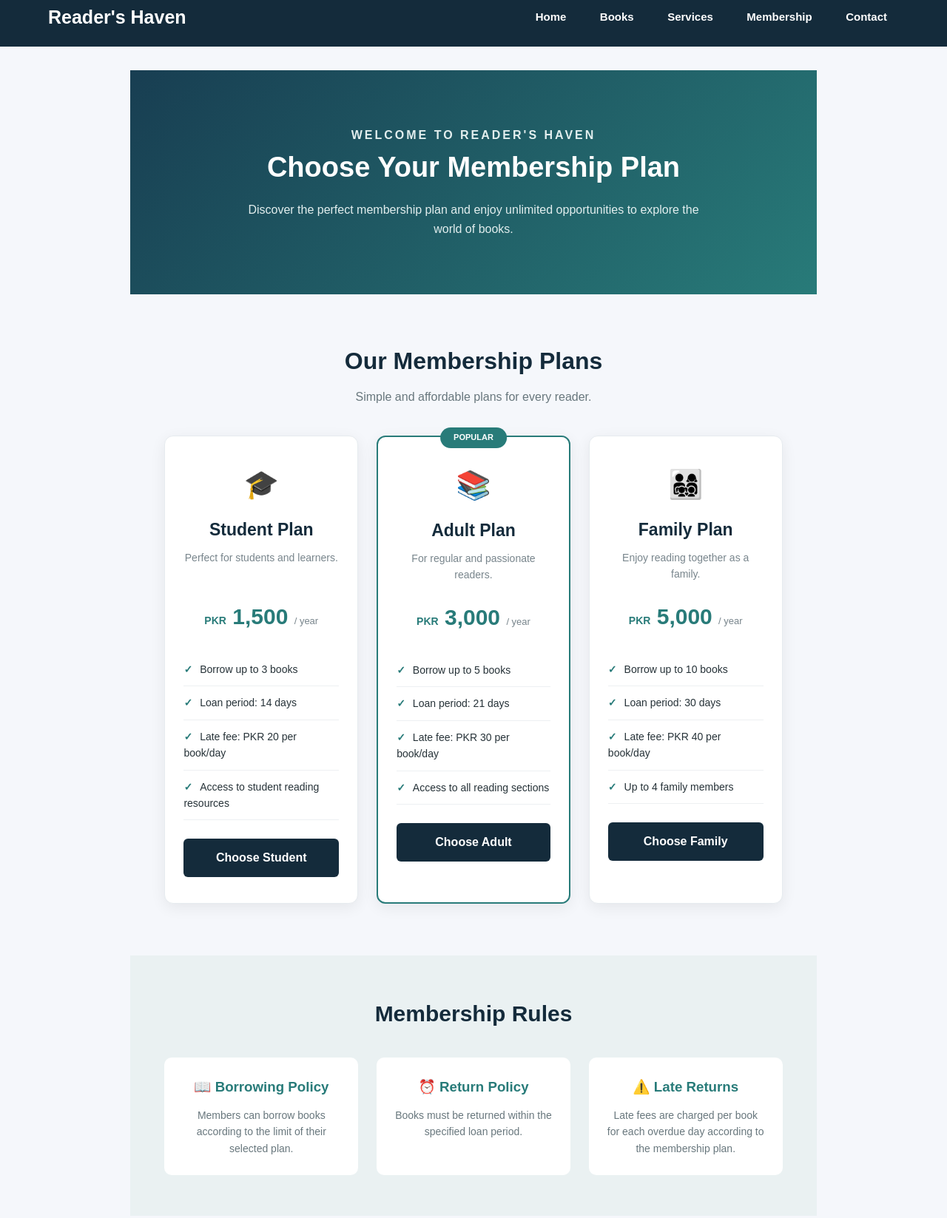
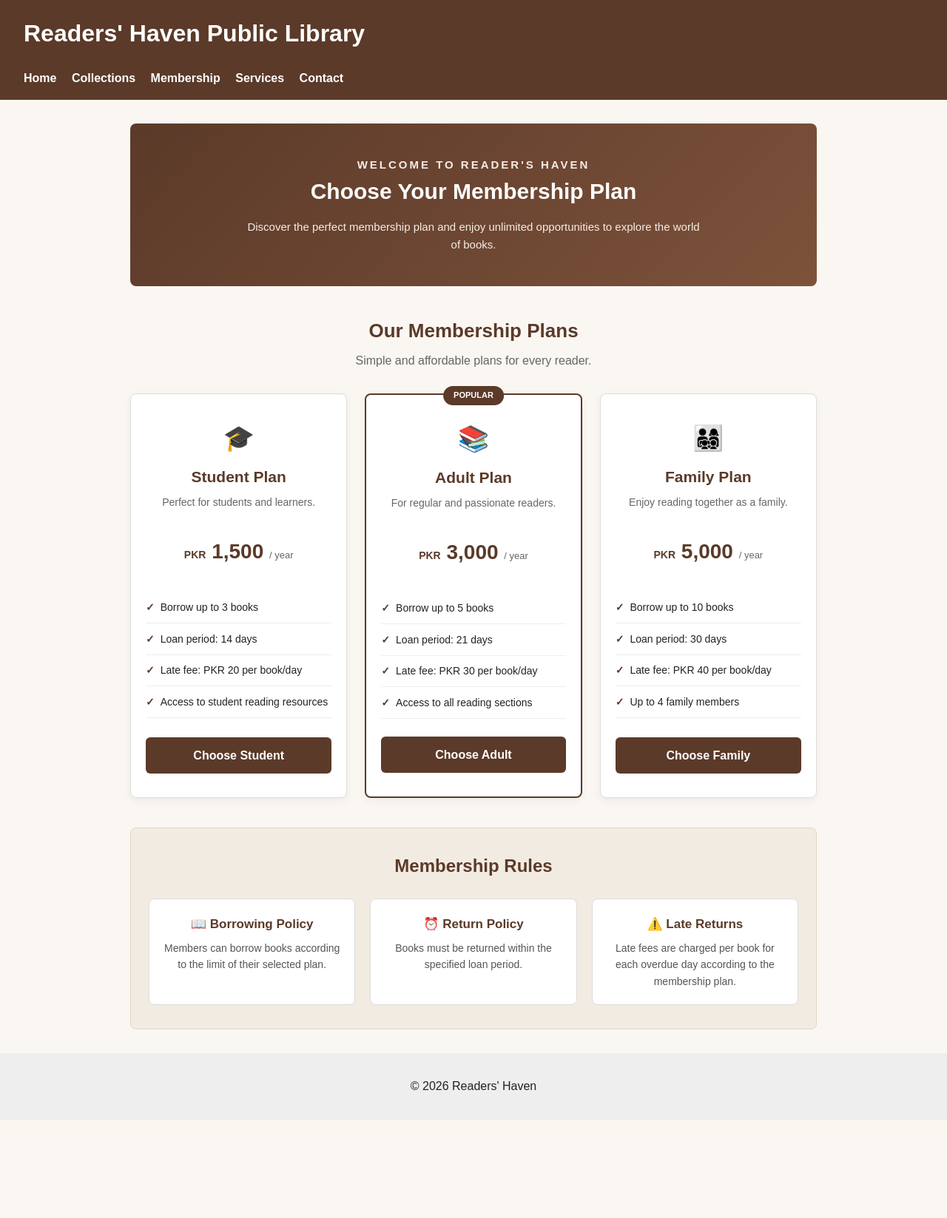
Before and after one commit to l1f26-seg3/readers-haven-library, a website: page src/membership.html in a window 1280 px wide. Shown: the part 17-1664 px from the top of the page at 74% size. After the commit the page ends 1531 px from the top, so only its background shows below. Drawn offline with Linux system fonts and the light colour scheme.

Commit message:
Align membership page header, footer, and theme with home page

```diff
--- a/src/membership.html
+++ b/src/membership.html
@@ -3,45 +3,39 @@
 <head>
     <meta charset="UTF-8">
     <meta name="viewport" content="width=device-width, initial-scale=1.0">
-    <title>Membership Plans | Reader's Haven Library</title>
+    <title>Membership Plans | Readers' Haven Public Library</title>
     <link rel="stylesheet" href="../styles/style.css">
 </head>
 <body>
 
-    <header class="header">
-        <div class="container nav">
-            <h1>Reader's Haven</h1>
+    <header>
+        <h1>Readers' Haven Public Library</h1>
         <nav>
             <a href="index.html">Home</a>
-                <a href="collections.html">Books</a>
+            <a href="collections.html">Collections</a>
+            <a href="membership.html">Membership</a>
             <a href="services.html">Services</a>
-                <a href="membership.html">Membership</a>
             <a href="contact.html">Contact</a>
         </nav>
-        </div>
     </header>
 
     <main>
-        <section class="hero">
-            <div class="container">
-                <p class="subtitle">WELCOME TO READER'S HAVEN</p>
+        <section class="membership-hero">
+            <p class="membership-subtitle">WELCOME TO READER'S HAVEN</p>
             <h2>Choose Your Membership Plan</h2>
             <p>
                 Discover the perfect membership plan and enjoy
                 unlimited opportunities to explore the world of books.
             </p>
-            </div>
         </section>
 
-        <section class="membership-section container">
-
+        <section class="membership-section" id="plans">
             <div class="section-heading">
                 <h2>Our Membership Plans</h2>
                 <p>Simple and affordable plans for every reader.</p>
             </div>
 
             <div class="plans">
-
                 <!-- Student Plan -->
                 <div class="plan-card">
                     <div class="plan-icon">🎓</div>
@@ -105,12 +99,10 @@
 
                     <a href="#plans" class="plan-button">Choose Family</a>
                 </div>
-
             </div>
         </section>
 
         <section class="rules">
-            <div class="container">
             <h2>Membership Rules</h2>
             <div class="rules-content">
                 <div>
@@ -128,12 +120,11 @@
                     <p>Late fees are charged per book for each overdue day according to the membership plan.</p>
                 </div>
             </div>
-            </div>
         </section>
     </main>
 
     <footer>
-        <p>© 2026 Reader's Haven Library. All Rights Reserved.</p>
+        <p>© 2026 Readers' Haven</p>
     </footer>
 
 </body>
--- a/styles/style.css
+++ b/styles/style.css
@@ -8,293 +8,6 @@ main { max-width: 960px; margin: 2rem auto; padding: 0 1rem; }
 footer { text-align: center; padding: 1rem; background: #eee; }
 .card { background: #fff; border: 1px solid #ddd; border-radius: 8px; padding: 1rem; margin-bottom: 1rem; }
 @media (max-width: 600px) { header { padding: 1rem; } nav a { display: block; margin: .4rem 0; } }
-
-/* General Styling */
-* {
-    margin: 0;
-    padding: 0;
-    box-sizing: border-box;
-}
-
-body {
-    font-family: Arial, Helvetica, sans-serif;
-    background-color: #f5f7fb;
-    color: #263238;
-    line-height: 1.6;
-}
-
-.container {
-    width: 90%;
-    max-width: 1150px;
-    margin: auto;
-}
-
-/* Header */
-.header {
-    background-color: #142b3b;
-    padding: 20px 0;
-    color: white;
-}
-
-.nav {
-    display: flex;
-    justify-content: space-between;
-    align-items: center;
-}
-
-.nav h1 {
-    font-size: 25px;
-    color: #ffffff;
-}
-
-nav a {
-    color: white;
-    text-decoration: none;
-    margin-left: 25px;
-    font-size: 15px;
-    transition: color 0.3s;
-}
-
-nav a:hover {
-    color: #f4bd61;
-}
-
-/* Hero Section */
-.hero {
-    background: linear-gradient(135deg, #183e52, #287b79);
-    color: white;
-    text-align: center;
-    padding: 75px 20px;
-}
-
-.subtitle {
-    color: #f4bd61;
-    letter-spacing: 3px;
-    font-size: 13px;
-    font-weight: bold;
-    margin-bottom: 15px;
-}
-
-.hero h2 {
-    font-size: 38px;
-    margin-bottom: 15px;
-}
-
-.hero p {
-    max-width: 650px;
-    margin: auto;
-    font-size: 16px;
-    color: #e2eeee;
-}
-
-/* Membership Section */
-.membership-section {
-    padding-top: 65px;
-    padding-bottom: 70px;
-}
-
-.section-heading {
-    text-align: center;
-    margin-bottom: 40px;
-}
-
-.section-heading h2 {
-    font-size: 32px;
-    color: #142b3b;
-    margin-bottom: 10px;
-}
-
-.section-heading p {
-    color: #68777d;
-}
-
-/* Membership Cards */
-.plans {
-    display: grid;
-    grid-template-columns: repeat(3, 1fr);
-    gap: 25px;
-    align-items: stretch;
-}
-
-.plan-card {
-    background-color: white;
-    padding: 35px 25px;
-    border-radius: 12px;
-    text-align: center;
-    box-shadow: 0 5px 20px rgba(0, 0, 0, 0.07);
-    border: 1px solid #e6ebef;
-    position: relative;
-    transition: transform 0.3s, box-shadow 0.3s;
-}
-
-.plan-card:hover {
-    transform: translateY(-8px);
-    box-shadow: 0 12px 28px rgba(0, 0, 0, 0.12);
-}
-
-.popular {
-    border: 2px solid #287b79;
-}
-
-.popular-label {
-    position: absolute;
-    top: -13px;
-    left: 50%;
-    transform: translateX(-50%);
-    background-color: #287b79;
-    color: white;
-    padding: 5px 18px;
-    border-radius: 20px;
-    font-size: 11px;
-    font-weight: bold;
-}
-
-.plan-icon {
-    font-size: 38px;
-    margin-bottom: 12px;
-}
-
-.plan-card h3 {
-    color: #142b3b;
-    font-size: 23px;
-    margin-bottom: 8px;
-}
-
-.description {
-    color: #78858c;
-    font-size: 14px;
-    min-height: 45px;
-}
-
-.price {
-    font-size: 30px;
-    font-weight: bold;
-    color: #287b79;
-    margin: 22px 0;
-}
-
-.price span {
-    font-size: 14px;
-}
-
-.price small {
-    font-size: 13px;
-    color: #78858c;
-    font-weight: normal;
-}
-
-.plan-card ul {
-    list-style: none;
-    text-align: left;
-    margin: 25px 0;
-}
-
-.plan-card ul li {
-    padding: 11px 0;
-    border-bottom: 1px solid #edf0f2;
-    font-size: 14px;
-}
-
-.plan-card ul li::before {
-    content: "✓";
-    color: #287b79;
-    font-weight: bold;
-    margin-right: 10px;
-}
-
-.plan-button {
-    display: block;
-    background-color: #142b3b;
-    color: white;
-    text-decoration: none;
-    padding: 13px;
-    border-radius: 6px;
-    font-weight: bold;
-    transition: background-color 0.3s;
-}
-
-.plan-button:hover {
-    background-color: #287b79;
-}
-
-/* Membership Rules */
-.rules {
-    background-color: #eaf1f2;
-    padding: 55px 0;
-    text-align: center;
-}
-
-.rules h2 {
-    font-size: 30px;
-    margin-bottom: 35px;
-    color: #142b3b;
-}
-
-.rules-content {
-    display: grid;
-    grid-template-columns: repeat(3, 1fr);
-    gap: 25px;
-}
-
-.rules-content div {
-    background-color: white;
-    padding: 25px;
-    border-radius: 10px;
-}
-
-.rules-content h3 {
-    color: #287b79;
-    margin-bottom: 12px;
-}
-
-.rules-content p {
-    font-size: 14px;
-    color: #68777d;
-}
-
-/* Footer */
-footer {
-    background-color: #142b3b;
-    color: white;
-    text-align: center;
-    padding: 20px;
-    font-size: 14px;
-}
-
-/* Responsive Design */
-@media (max-width: 850px) {
-    .plans {
-        grid-template-columns: repeat(2, 1fr);
-    }
-
-    .rules-content {
-        grid-template-columns: 1fr;
-    }
-}
-
-@media (max-width: 600px) {
-    .nav {
-        flex-direction: column;
-        gap: 15px;
-    }
-
-    nav a {
-        margin: 0 7px;
-        font-size: 13px;
-    }
-
-    .hero h2 {
-        font-size: 28px;
-    }
-
-    .plans {
-        grid-template-columns: 1fr;
-    }
-
-    .section-heading h2 {
-        font-size: 26px;
-    }
-}
 
 /* ===== HOME PAGE (Team Lead) ===== */
 
@@ -329,15 +42,231 @@ footer {
   padding-left: 1.2rem;
 }
 
-/* Responsive: single column on small screens */
 @media (max-width: 600px) {
   .collections-grid {
     grid-template-columns: 1fr;
   }
 }
 
+/* ===== MEMBERSHIP PAGE (Member 2) ===== */
+.membership-hero {
+  background: linear-gradient(135deg, #5b3a29, #7d523b);
+  color: #ffffff;
+  text-align: center;
+  padding: 2.75rem 1.5rem;
+  border-radius: 8px;
+  margin-bottom: 2.5rem;
+}
 
-/* ===== MEMBERSHIP PAGE (Member 2) ===== */
+.membership-subtitle {
+  color: #f4bd61;
+  letter-spacing: 3px;
+  font-size: 12px;
+  font-weight: bold;
+  margin: 0 0 0.75rem;
+}
+
+.membership-hero h2 {
+  font-size: 30px;
+  margin: 0 0 0.75rem;
+}
+
+.membership-hero p {
+  max-width: 620px;
+  margin: 0 auto;
+  font-size: 15px;
+  color: #f5ece6;
+}
+
+.membership-section {
+  margin-bottom: 2.5rem;
+}
+
+.section-heading {
+  text-align: center;
+  margin-bottom: 2rem;
+}
+
+.section-heading h2 {
+  font-size: 26px;
+  color: #5b3a29;
+  margin: 0 0 0.4rem;
+}
+
+.section-heading p {
+  color: #666;
+  margin: 0;
+}
+
+.plans {
+  display: grid;
+  grid-template-columns: repeat(3, 1fr);
+  gap: 1.5rem;
+  align-items: stretch;
+}
+
+.plan-card {
+  background-color: #ffffff;
+  padding: 2rem 1.25rem;
+  border-radius: 8px;
+  text-align: center;
+  border: 1px solid #ddd;
+  box-shadow: 0 4px 12px rgba(0, 0, 0, 0.05);
+  position: relative;
+  display: flex;
+  flex-direction: column;
+  transition: transform 0.25s, box-shadow 0.25s;
+}
+
+.plan-card:hover {
+  transform: translateY(-5px);
+  box-shadow: 0 10px 22px rgba(0, 0, 0, 0.1);
+}
+
+.plan-card.popular {
+  border: 2px solid #5b3a29;
+}
+
+.popular-label {
+  position: absolute;
+  top: -12px;
+  left: 50%;
+  transform: translateX(-50%);
+  background-color: #5b3a29;
+  color: #ffffff;
+  padding: 4px 14px;
+  border-radius: 20px;
+  font-size: 11px;
+  font-weight: bold;
+}
+
+.plan-icon {
+  font-size: 34px;
+  margin-bottom: 0.5rem;
+}
+
+.plan-card h3 {
+  color: #5b3a29;
+  font-size: 21px;
+  margin: 0 0 0.4rem;
+}
+
+.description {
+  color: #666;
+  font-size: 14px;
+  min-height: 40px;
+  margin: 0;
+}
+
+.price {
+  font-size: 28px;
+  font-weight: bold;
+  color: #5b3a29;
+  margin: 1rem 0;
+}
+
+.price span {
+  font-size: 14px;
+}
+
+.price small {
+  font-size: 13px;
+  color: #666;
+  font-weight: normal;
+}
+
+.plan-card ul {
+  list-style: none;
+  padding: 0;
+  text-align: left;
+  margin: 1rem 0 1.5rem;
+  flex-grow: 1;
+}
+
+.plan-card ul li {
+  padding: 0.6rem 0;
+  border-bottom: 1px solid #eee;
+  font-size: 14px;
+}
+
+.plan-card ul li::before {
+  content: "✓";
+  color: #5b3a29;
+  font-weight: bold;
+  margin-right: 8px;
+}
+
+.plan-button {
+  display: block;
+  background-color: #5b3a29;
+  color: #ffffff;
+  text-decoration: none;
+  padding: 0.75rem;
+  border-radius: 6px;
+  font-weight: bold;
+  transition: background-color 0.25s;
+}
+
+.plan-button:hover {
+  background-color: #3f271b;
+}
+
+.rules {
+  background-color: #f2ebe1;
+  padding: 2rem 1.5rem;
+  border-radius: 8px;
+  border: 1px solid #e2d6c5;
+  text-align: center;
+}
+
+.rules h2 {
+  font-size: 24px;
+  margin: 0 0 1.5rem;
+  color: #5b3a29;
+}
+
+.rules-content {
+  display: grid;
+  grid-template-columns: repeat(3, 1fr);
+  gap: 1.25rem;
+}
+
+.rules-content div {
+  background-color: #ffffff;
+  padding: 1.25rem;
+  border-radius: 8px;
+  border: 1px solid #ddd;
+}
+
+.rules-content h3 {
+  color: #5b3a29;
+  margin: 0 0 0.5rem;
+  font-size: 17px;
+}
+
+.rules-content p {
+  font-size: 14px;
+  color: #555;
+  margin: 0;
+}
+
+@media (max-width: 850px) {
+  .plans {
+    grid-template-columns: repeat(2, 1fr);
+  }
+  .rules-content {
+    grid-template-columns: 1fr;
+  }
+}
+
+@media (max-width: 600px) {
+  .membership-hero h2 {
+    font-size: 24px;
+  }
+  .plans {
+    grid-template-columns: 1fr;
+  }
+}
 
 /* ===== SERVICES PAGE (Member 3) ===== */
 
```
Lines whose indentation alone changed are shown as unchanged.
